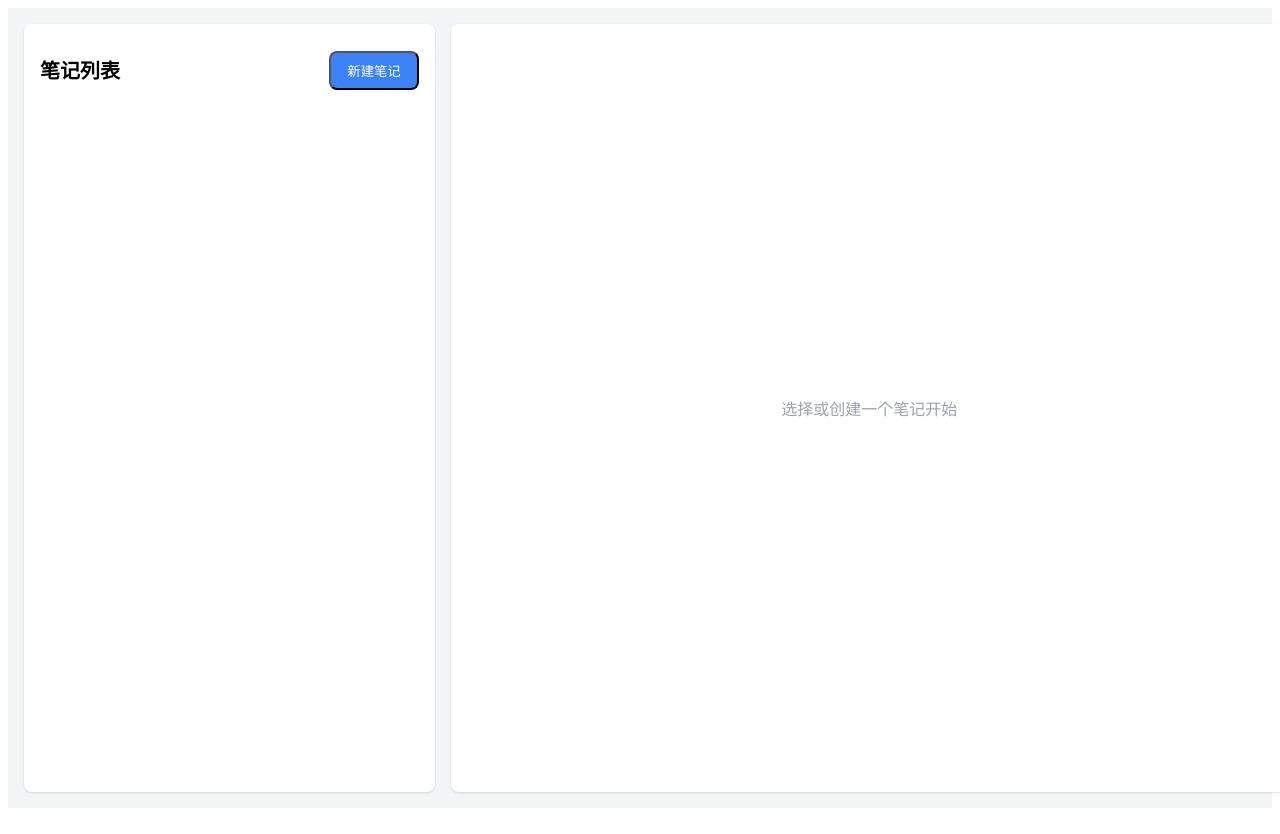
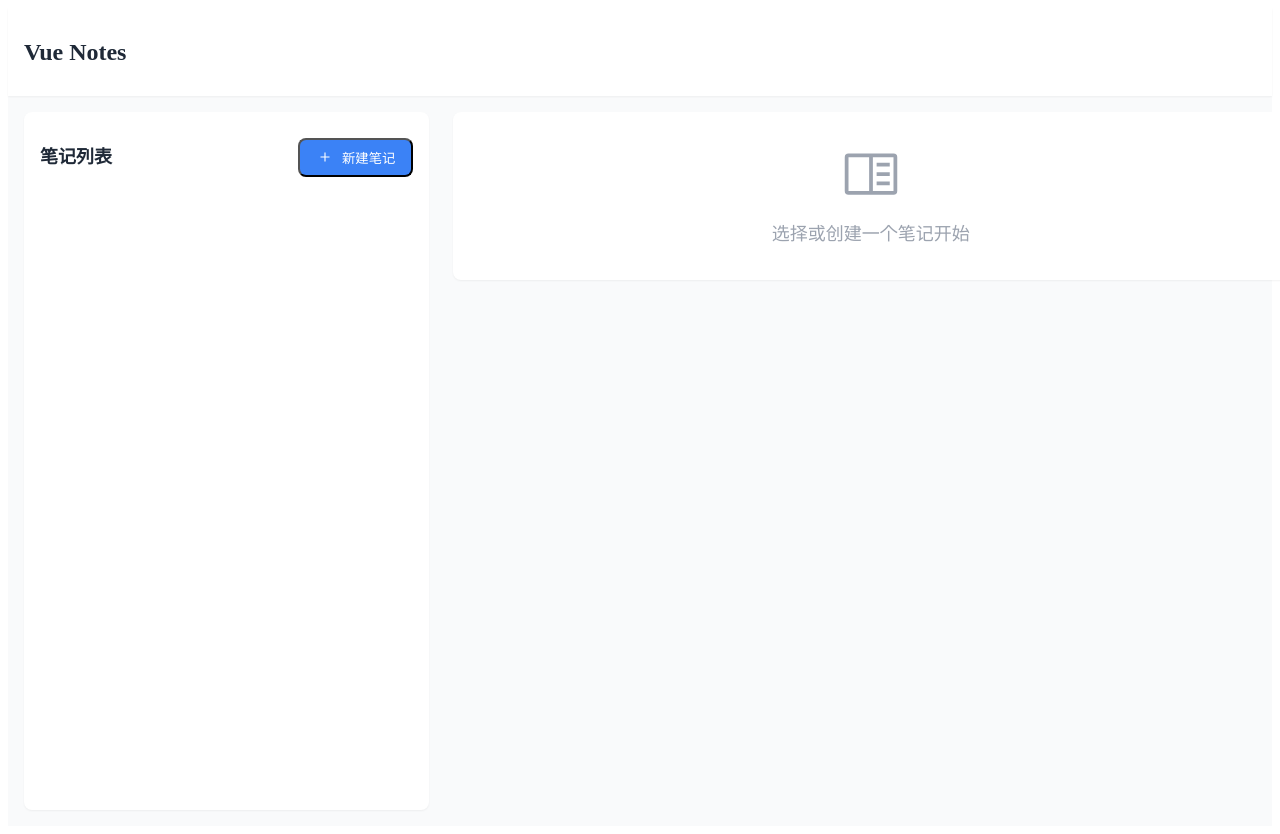
Before and after one commit to NogiRuka/vue3-note, a Vue app: page / in a window 1280 px wide. Shown: the top 834 px of the page. Built offline with nearby package versions, Linux system fonts and the light colour scheme.

Commit message:
feat: 优化UI和代码组织

```diff
--- a/src/App.vue
+++ b/src/App.vue
@@ -2,6 +2,7 @@
 import { useNotesStore } from './stores/notes'
 import NoteList from './components/NoteList.vue'
 import NoteEditor from './components/NoteEditor.vue'
+import MainLayout from './layouts/MainLayout.vue'
 import { storeToRefs } from 'pinia'
 import type { Note } from './types/note'
 import { computed } from 'vue'
@@ -17,66 +18,52 @@ const selectedNote = computed(() => {
     delete: () => notesStore.deleteNote(note.id)
   } : null
 })
-
-function handleNoteSelect(note: Note) {
-  notesStore.selectNote(note.id)
-}
-
-function handleNoteCreate() {
-  notesStore.createNote()
-}
-
-function handleNoteUpdate(id: string, content: string) {
-  notesStore.updateNote(id, {
-    content,
-    html: content
-  })
-}
-
-function handleNoteDelete(id: string) {
-  notesStore.deleteNote(id)
-}
 </script>
 
 <template>
-  <div class="min-h-screen bg-gray-100">
-    <div class="container mx-auto p-4">
-      <div class="grid grid-cols-1 md:grid-cols-3 gap-4">
+  <MainLayout>
+    <div class="grid grid-cols-1 md:grid-cols-3 gap-6">
       <div class="md:col-span-1">
         <NoteList
           :notes="notes"
           :selectedNoteId="selectedNoteId"
-            :onSelect="handleNoteSelect"
-            :onCreate="handleNoteCreate"
+          :onSelect="(note) => notesStore.selectNote(note.id)"
+          :onCreate="notesStore.createNote"
         />
       </div>
       <div class="md:col-span-2">
-          <div v-if="selectedNote" class="bg-white rounded-lg shadow p-4 h-[calc(100vh-4rem)]">
-            <div class="flex justify-between items-center mb-4">
+        <div v-if="selectedNote" class="bg-white rounded-lg shadow-sm">
+          <div class="p-4 border-b">
+            <div class="flex justify-between items-center gap-4">
               <input
                 v-model="selectedNote.title"
-                class="text-2xl font-bold bg-transparent border-none focus:outline-none flex-1"
+                class="text-2xl font-bold bg-transparent border-none focus:outline-none focus:ring-2 focus:ring-blue-500 rounded px-2 py-1 flex-1"
+                placeholder="无标题"
                 @input="selectedNote.updateTitle(selectedNote.title)"
               >
               <button
-                class="px-4 py-2 rounded-lg text-white transition-colors bg-red-500 hover:bg-red-600"
+                class="inline-flex items-center gap-2 px-4 py-2 rounded-lg text-white transition-colors bg-red-500 hover:bg-red-600 focus:outline-none focus:ring-2 focus:ring-red-500 focus:ring-offset-2"
                 @click="selectedNote.delete()"
               >
+                <i class="i-carbon-trash-can text-lg" />
                 删除
               </button>
+            </div>
           </div>
           <NoteEditor
             v-model="selectedNote.content"
             @update:modelValue="selectedNote.updateContent"
           />
         </div>
-          <div v-else class="bg-white rounded-lg shadow p-4 h-[calc(100vh-4rem)] flex items-center justify-center text-gray-400">
-            选择或创建一个笔记开始
+        <div v-else class="bg-white rounded-lg shadow-sm p-8 text-center">
+          <div class="text-gray-400 space-y-4">
+            <i class="i-carbon-notebook block mx-auto text-6xl" />
+            <p class="text-lg">选择或创建一个笔记开始</p>
           </div>
         </div>
       </div>
     </div>
-  </div>
+  </MainLayout>
 </template>
 
 <style>
--- a/src/components/NoteList.vue
+++ b/src/components/NoteList.vue
@@ -21,27 +21,35 @@ function getPreviewText(note: Note): string {
 </script>
 
 <template>
-  <div class="bg-white rounded-lg shadow p-4 h-[calc(100vh-4rem)] flex flex-col">
-    <div class="flex justify-between items-center mb-4">
-      <h2 class="text-xl font-bold">笔记列表</h2>
-      <button class="btn bg-blue-500 hover:bg-blue-600" @click="onCreate">
-        新建笔记
-      </button>
+  <div class="bg-white rounded-lg shadow-sm">
+    <div class="p-4 border-b">
+      <div class="flex justify-between items-center">
+        <h2 class="text-lg font-semibold text-gray-800">笔记列表</h2>
+        <button
+          class="inline-flex items-center gap-2 px-4 py-2 rounded-lg text-white transition-colors bg-blue-500 hover:bg-blue-600 focus:outline-none focus:ring-2 focus:ring-blue-500 focus:ring-offset-2"
+          @click="onCreate"
+        >
+          <i class="i-carbon-add text-lg" />
+          新建笔记
+        </button>
+      </div>
     </div>
-    <div class="flex-1 overflow-y-auto space-y-2">
+    <div class="h-[calc(100vh-12rem)] overflow-y-auto divide-y">
       <div
         v-for="note in sortedNotes"
         :key="note.id"
-        class="p-3 border rounded-lg cursor-pointer transition-colors"
-        :class="{
-          'bg-blue-50 border-blue-200': note.id === selectedNoteId,
-          'hover:bg-gray-50 border-gray-200': note.id !== selectedNoteId
-        }"
+        class="p-4 cursor-pointer transition-colors hover:bg-gray-50"
+        :class="{ 'bg-blue-50 hover:bg-blue-50': note.id === selectedNoteId }"
         @click="onSelect(note)"
       >
-        <h3 class="font-medium mb-1 truncate">{{ note.title || '无标题' }}</h3>
-        <p class="text-sm text-gray-500 truncate">{{ getPreviewText(note) }}</p>
-        <p class="text-xs text-gray-400 mt-1">
+        <h3 class="font-medium text-gray-900 mb-1 truncate">
+          {{ note.title || '无标题' }}
+        </h3>
+        <p class="text-sm text-gray-500 mb-2 line-clamp-2">
+          {{ getPreviewText(note) }}
+        </p>
+        <p class="text-xs text-gray-400 flex items-center gap-1">
+          <i class="i-carbon-time" />
           {{ new Date(note.updatedAt).toLocaleString() }}
         </p>
       </div>
--- /dev/null
+++ b/src/layouts/MainLayout.vue
@@ -0,0 +1,18 @@
+<script setup lang="ts">
+defineSlots<{
+  default: () => any
+}>()
+</script>
+
+<template>
+  <div class="min-h-screen bg-gray-50">
+    <header class="bg-white shadow-sm">
+      <div class="container mx-auto px-4 py-3">
+        <h1 class="text-2xl font-bold text-gray-800">Vue Notes</h1>
+      </div>
+    </header>
+    <main class="container mx-auto p-4">
+      <slot />
+    </main>
+  </div>
+</template>
```
Lines whose indentation alone changed are shown as unchanged.
